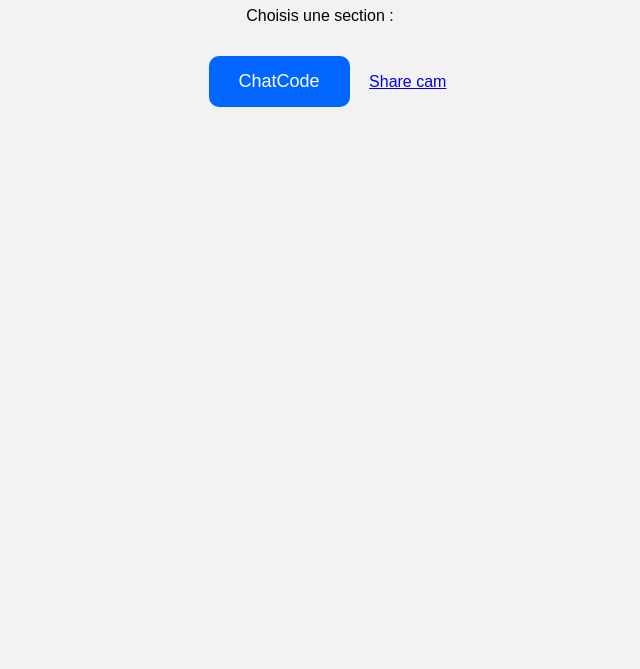
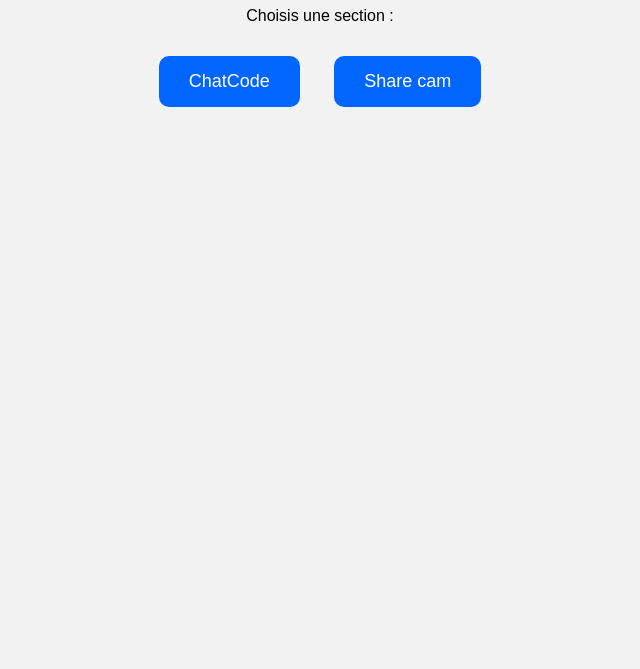
Before and after one commit to thesitecreator/thesitecreator.github.io, a plain HTML site: page index.html in a window 1280 px wide. Shown: the part 131-800 px from the top of the page, without its empty margins (320-960 px from the left). Drawn offline with Linux system fonts and the light colour scheme.

Commit message:
Update index.html

```diff
--- a/index.html
+++ b/index.html
@@ -40,7 +40,7 @@
     <p>Choisis une section :</p>
 
     <a class="bouton" href="/chatcode">ChatCode</a>
-    <a class="boutton" href="/share cam">Share cam</a>
+    <a class="bouton" href="/share cam">Share cam</a>
 
 </body>
 </html>
```
